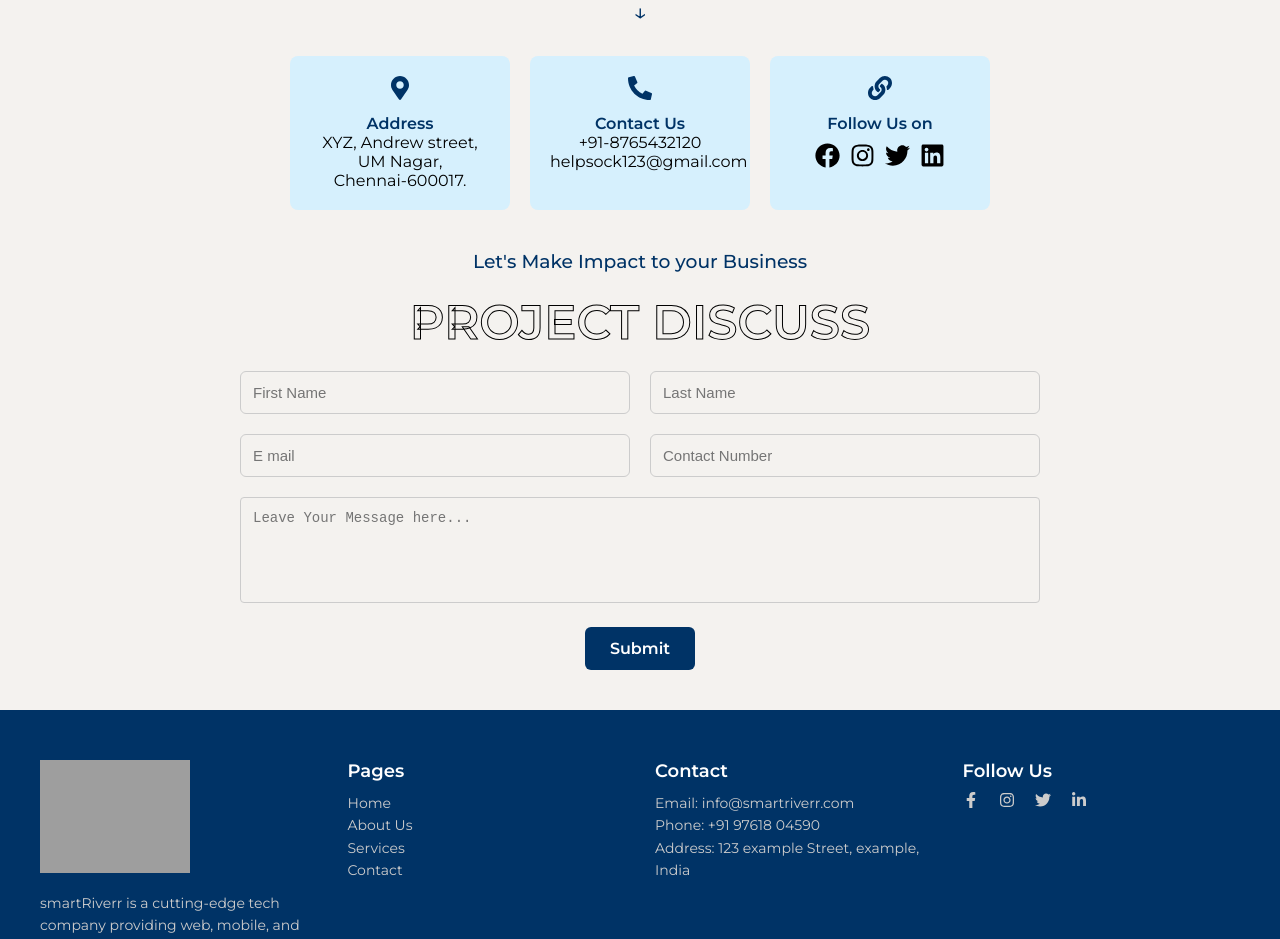
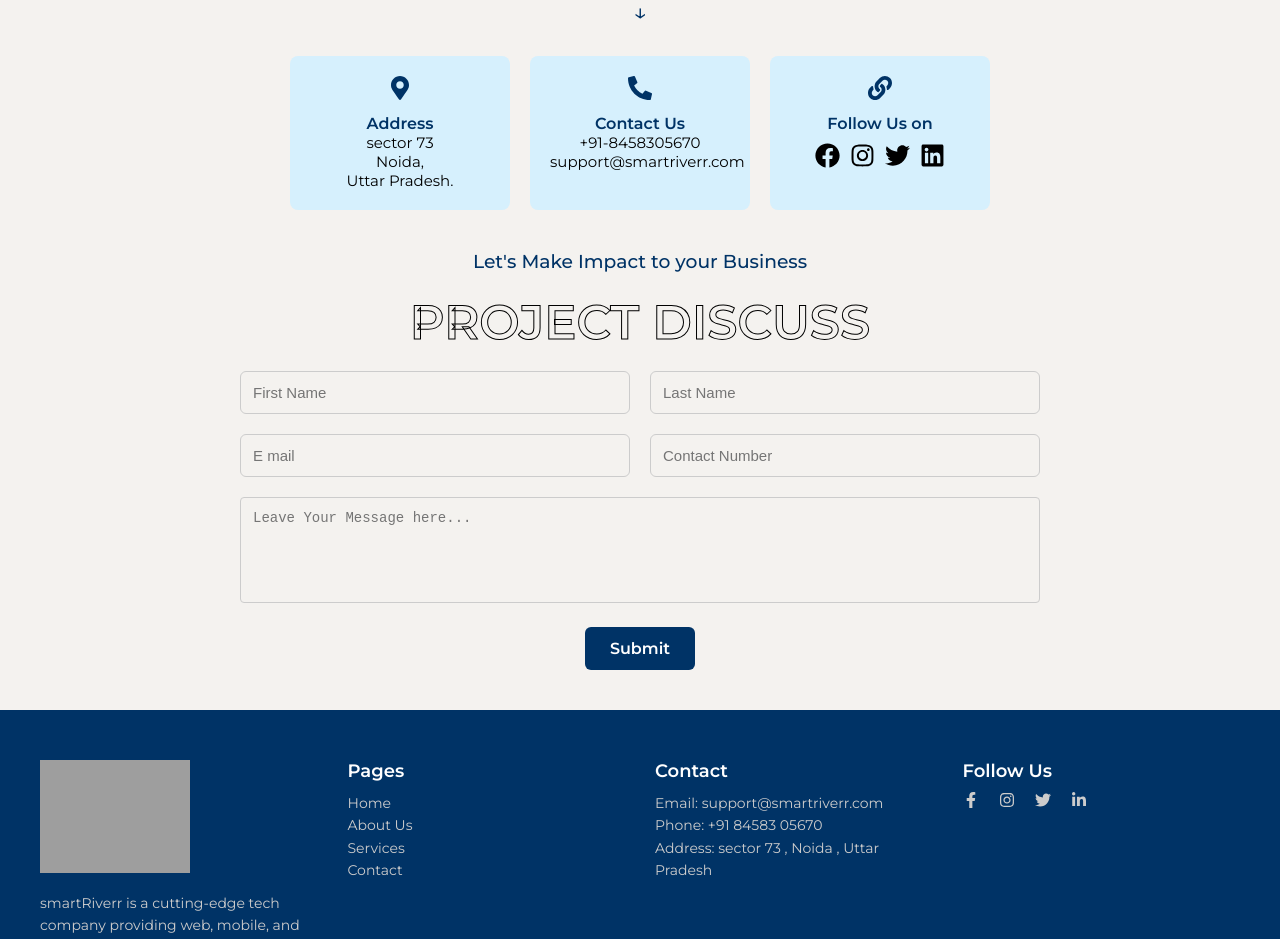
Before and after one commit to Smartriverr-Technologies/smartRiverr_website, a React (Vite) app: page /contact in a window 1280 px wide. Shown: the part 120-1059 px from the top of the page. Built offline with nearby package versions, Linux system fonts and the light colour scheme; grey boxes are pictures that could not be loaded.

Commit message:
logo: 'https://example.com/logo.png'

```diff
--- a/src/components/footer/Footer.jsx
+++ b/src/components/footer/Footer.jsx
@@ -28,9 +28,9 @@ const Footer = () => {
         <div className="footer-col">
           <h3>Contact</h3>
           <ul>
-            <li>Email: info@smartriverr.com</li>
-            <li>Phone: +91 97618 04590</li>
-            <li>Address: 123 example Street, example, India</li>
+            <li>Email: support@smartriverr.com</li>
+            <li>Phone: +91 84583 05670</li>
+            <li>Address: sector 73 , Noida , Uttar Pradesh</li>
           </ul>
         </div>
 
--- a/src/components/navbar/Navbar.jsx
+++ b/src/components/navbar/Navbar.jsx
@@ -38,7 +38,7 @@ const Navbar = () => {
                 <div className="top-bar">
                     <div className="contact-info">
                         <FaPhoneAlt /> <span>+91-9761804590</span>
-                        <FaEnvelope style={{ marginLeft: "20px" }} /> <span>info@smartriverr.com</span>
+                        <FaEnvelope style={{ marginLeft: "20px" }} /> <span>support@smartriverr.com</span>
                     </div>
                     <div className="social-icons">
                         <a href="https://www.linkedin.com/company/smartriverr/about/" target="_blank"><FaLinkedinIn /></a>
--- a/src/pages/contactus/Contact.css
+++ b/src/pages/contactus/Contact.css
@@ -44,6 +44,7 @@
 }
 .card p{
   color: black;
+  font-size: 15px;
 }
 .icon {
   font-size: 24px;
--- a/src/pages/contactus/Contact.jsx
+++ b/src/pages/contactus/Contact.jsx
@@ -44,16 +44,16 @@ We’re just a message away from starting something amazing.
           <FaMapMarkerAlt className="icon" />
           <h4>Address</h4>
           <p>
-            XYZ, Andrew street,<br />
-            UM Nagar,<br />
-            Chennai-600017.
+           sector 73<br />
+            Noida,<br />
+            Uttar Pradesh.
           </p>
         </div>
         <div className="card">
           <FaPhoneAlt className="icon" />
           <h4>Contact Us</h4>
-          <p>+91-8765432120</p>
-          <p>helpsock123@gmail.com</p>
+          <p>+91-8458305670</p>
+          <p>support@smartriverr.com</p>
         </div>
         <div className="card">
           <FaLink className="icon" />
```
